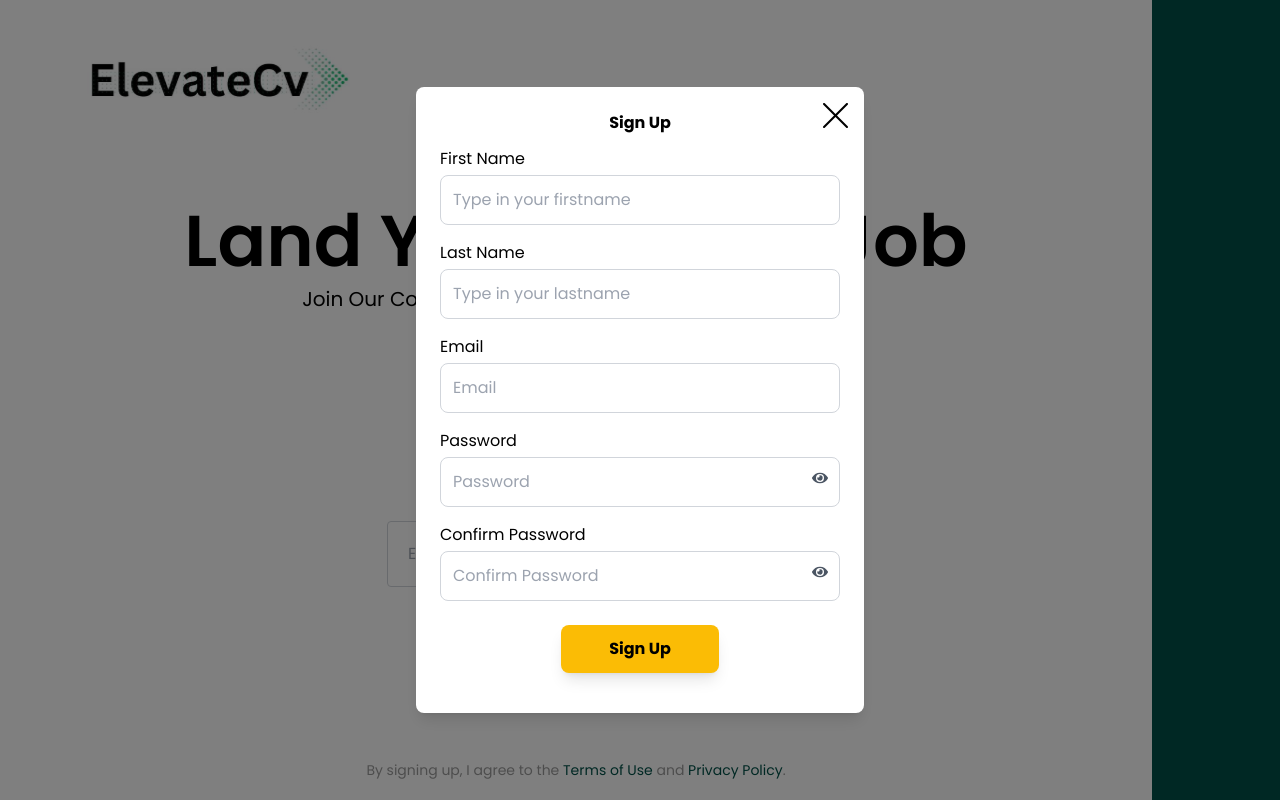
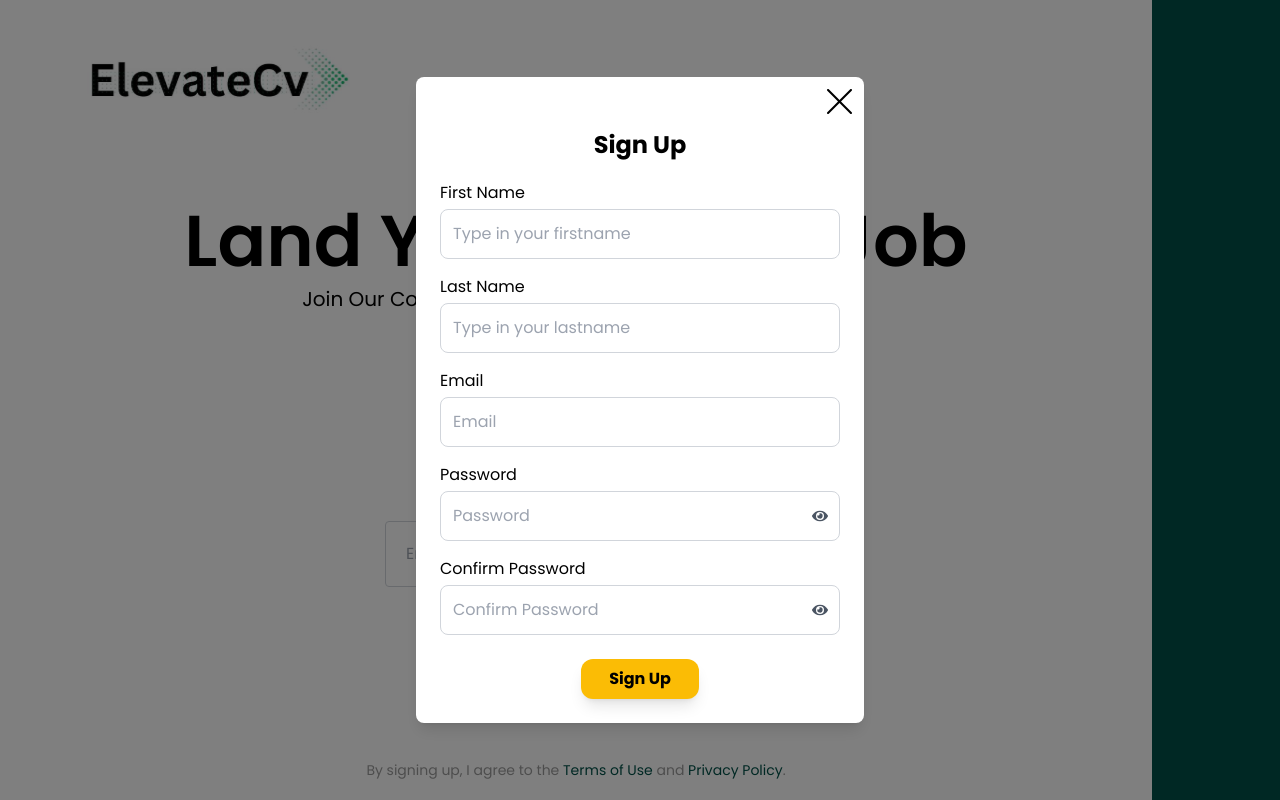
Before and after one commit to onuorachidimma/cv_maker, a React (Vite) app: page /signup in a window 1280 px wide. Both pictures are taken after a click on the button "Sign Up - It's Completely Free". Built offline with nearby package versions, Linux system fonts and the light colour scheme.

Commit message:
completed the modal

```diff
--- a/src/components/Modal.jsx
+++ b/src/components/Modal.jsx
@@ -2,6 +2,7 @@ import { useState } from "react";
 import PropTypes from "prop-types";
 import { FaEye, FaEyeSlash } from "react-icons/fa";
 import Vector_icon from "../assets/images/Vector-icon.svg";
+import Logo from "../assets/images/Logo-whitebg.svg";
 
 function Modal({ closeModal }) {
   const [email, setEmail] = useState("");
@@ -57,7 +58,6 @@ function Modal({ closeModal }) {
       tempErrors.confirmPassword = "Passwords do not match";
 
     if (Object.keys(tempErrors).length === 0) {
-      // Simulate server-side email validation (e.g., check if email is already registered)
       if (email === "test@example.com") {
         tempErrors.email = "Email is already registered";
       } else {
@@ -69,17 +69,16 @@ function Modal({ closeModal }) {
   };
 
   return (
-    <div className=" text-20px font-sans fixed inset-0 flex items-center justify-center bg-black bg-opacity-50 z-50">
+    <div className="text-20px font-sans fixed inset-0 flex items-center justify-center bg-black bg-opacity-50 z-50">
       <div className="bg-white rounded-lg shadow-lg p-6 w-11/12 max-w-md mx-auto relative">
-        <p className="font-bold text-center pb-3">Sign Up</p>
-
         <button
           type="button"
           onClick={closeModal}
-          className="absolute top-4 right-4 text-gray-600 hover:text-gray-800"
+          className="absolute top-3 right-3 text-gray-600 hover:text-gray-800"
         >
           <img src={Vector_icon} alt="vector-icon" />
         </button>
+        <p className="font-bold text-2xl text-center mt-7 pb-5">Sign Up</p>
         <div className="mb-4">
           <p className="pb-1">First Name</p>
           <input
@@ -94,10 +93,8 @@ function Modal({ closeModal }) {
             className="w-full p-3 border border-gray-300 rounded-lg focus:outline-none focus:ring-2 focus:ring-blue-500"
           />
         </div>
-
         <div className="mb-4">
           <p className="pb-1">Email</p>
-
           <input
             type="email"
             placeholder="Email"
@@ -111,6 +108,7 @@ function Modal({ closeModal }) {
         </div>
         <div className="mb-4 relative">
           <p className="pb-1">Password</p>
+          <div className="relative flex items-center">
             <input
               type={passwordVisible ? "text" : "password"}
               placeholder="Password"
@@ -121,20 +119,18 @@ function Modal({ closeModal }) {
             <button
               type="button"
               onClick={() => setPasswordVisible(!passwordVisible)}
-            className="absolute inset-y-0 right-0 pr-3 flex items-center text-gray-600"
+              className="absolute right-0 pr-3 text-gray-600"
             >
-            {passwordVisible ? (
-              <FaEyeSlash className="mt-5" />
-            ) : (
-              <FaEye className="mt-5" />
-            )}
+              {passwordVisible ? <FaEyeSlash /> : <FaEye />}
             </button>
+          </div>
           {errors.password && (
             <p className="text-red-500 text-xs mt-1">{errors.password}</p>
           )}
         </div>
         <div className="mb-6 relative">
           <p className="pb-1">Confirm Password</p>
+          <div className="relative flex items-center">
             <input
               type={confirmPasswordVisible ? "text" : "password"}
               placeholder="Confirm Password"
@@ -145,23 +141,20 @@ function Modal({ closeModal }) {
             <button
               type="button"
               onClick={() => setConfirmPasswordVisible(!confirmPasswordVisible)}
-            className="absolute inset-y-0 right-0 pr-3 flex items-center text-gray-600"
+              className="absolute right-0 pr-3 text-gray-600"
             >
-            {passwordVisible ? (
-              <FaEyeSlash className="mt-5" />
-            ) : (
-              <FaEye className="mt-5" />
-            )}
+              {confirmPasswordVisible ? <FaEyeSlash /> : <FaEye />}
             </button>
+          </div>
           {errors.confirmPassword && (
-            <p className="text-orange-700 -500 text-xs mt-1">
+            <p className="text-orange-700 text-xs mt-1">
               {errors.confirmPassword}
             </p>
           )}
         </div>
         <button
           onClick={handleSignUp}
-          className=" font-bold px-12 py-3 bg-[#FBBC05] rounded-lg shadow-lg hover:bg-[#FBBC05] transition duration-300 mb-4 text-md mx-auto block"
+          className=" rounded-xl font-bold px-24 py-3 bg-[#FBBC05] shadow-lg hover:bg-[#FBBC05] transition duration-300 text-md mx-auto block sm:w-auto sm:px-7 sm:py-2"
         >
           Sign Up
         </button>
--- a/src/pages/Signup.jsx
+++ b/src/pages/Signup.jsx
@@ -38,7 +38,7 @@ function Signup() {
               </p>
               <input
                 placeholder="Email"
-                className="w-full lg:max-w-lg rounded border border-gray-300 py-5 pl-5 pr-10"
+                className="w-full lg:max-w-lg rounded border border-gray-300 py-5 pl-5  pr-11"
               />
               <button
                 onClick={openModal}
```
Lines whose indentation alone changed are shown as unchanged.
